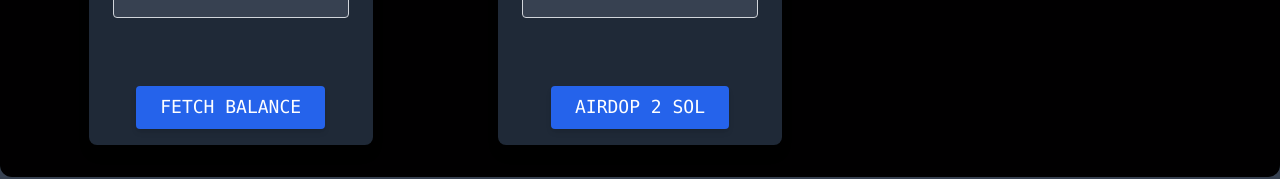
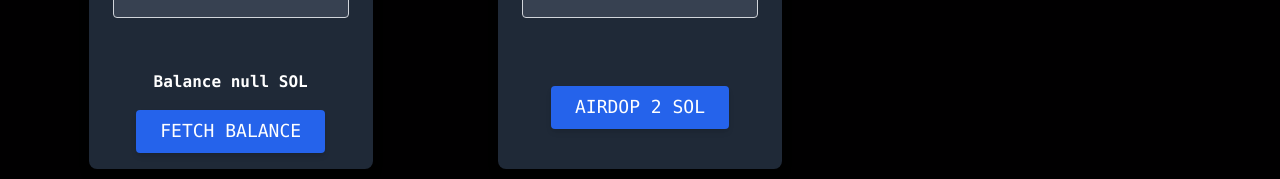
Before and after one commit to yogeshsingh2672000/solana-utility-functions, a React (Create React App) app: page / in a window 1280 px wide. Shown: the part 1009-1188 px from the top of the page. Built offline with nearby package versions, Linux system fonts and the light colour scheme; what @solana/web3.js would draw is missing.

Commit message:
updated GetBalance.tsx

```diff
--- a/src/Components/Utilities/GetBalance/GetBalance.tsx
+++ b/src/Components/Utilities/GetBalance/GetBalance.tsx
@@ -17,7 +17,7 @@ function GetBalance() {
         setMessageStatus(true);
     }
     useEffect(() => {
-        setMessage(`${balance} SOL`);
+        setMessage(`Balance ${balance} SOL`);
         setTimeout(() => {
             setMessageStatus(false)
         }, 1200);
```
